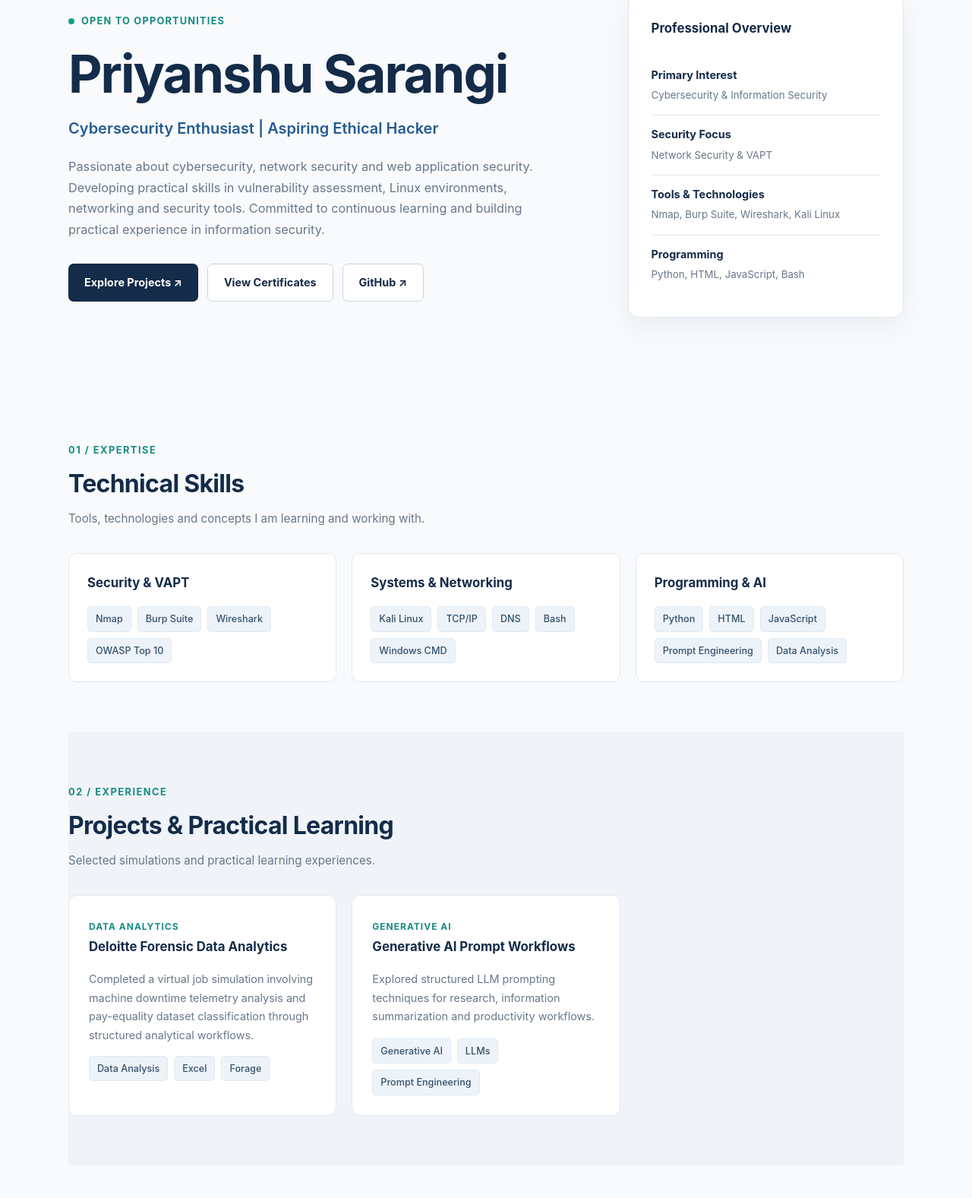
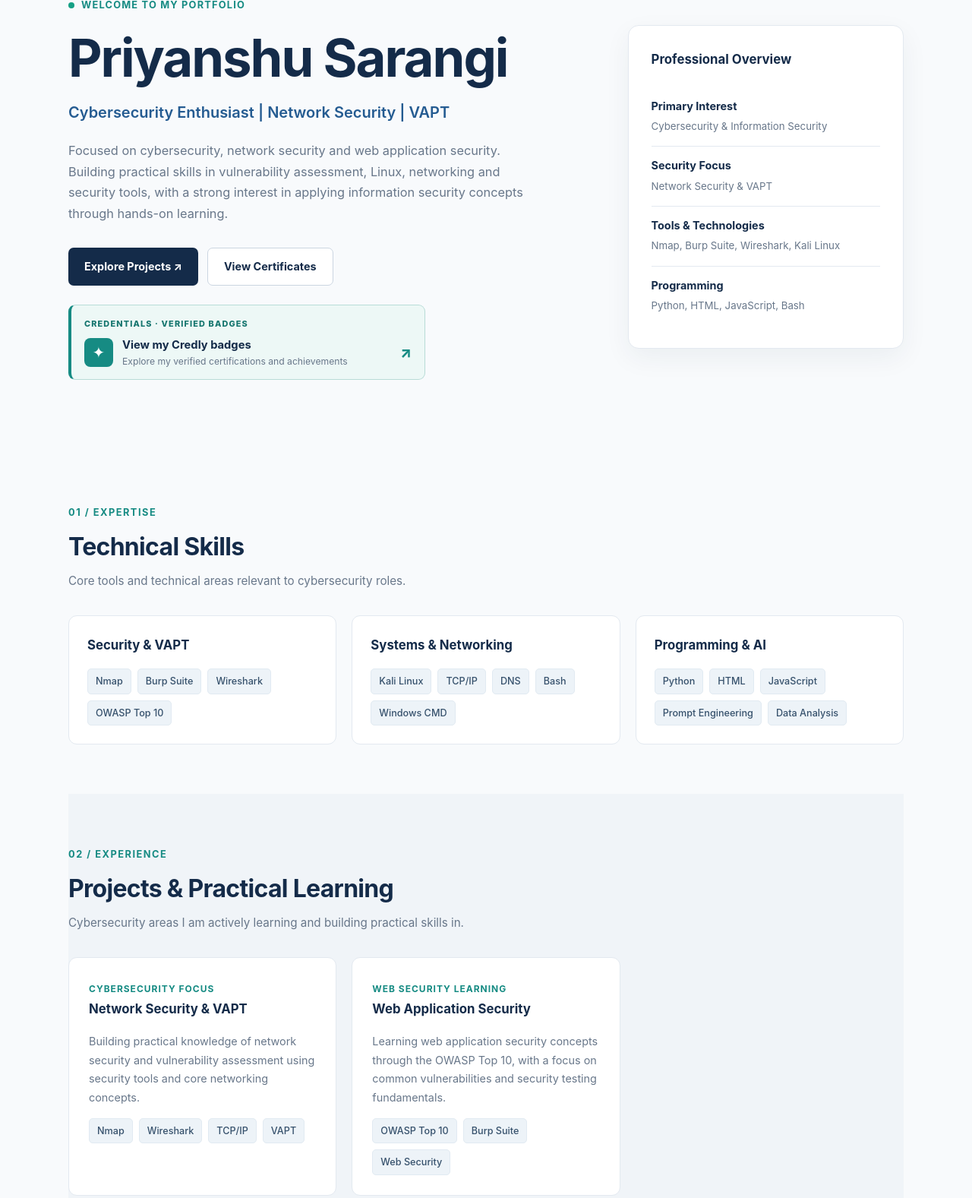
Before and after one commit to Priyanshu-sarangi/Priyanshu-Sarangi.github.io, a plain HTML site: page index.html in a window 1280 px wide. Shown: the part 186-1763 px from the top of the page at 76% size. Drawn offline with Linux system fonts and the light colour scheme.

Commit message:
Update index.html

```diff
--- a/index.html
+++ b/index.html
@@ -1,4 +1,3 @@
-
 <!DOCTYPE html>
 <html lang="en">
 <head>
@@ -153,7 +152,10 @@
       background: var(--navy);
     }
 
-    .btn-primary:hover { background: var(--blue); transform: translateY(-2px); }
+    .btn-primary:hover {
+      background: var(--blue);
+      transform: translateY(-2px);
+    }
 
     .btn-secondary {
       color: var(--navy);
@@ -340,7 +342,10 @@
       text-align: center;
     }
 
-    .contact-box h2 { margin: 0 0 10px; font-size: 1.8rem; }
+    .contact-box h2 {
+      margin: 0 0 10px;
+      font-size: 1.8rem;
+    }
 
     .contact-box p {
       color: #c5d2e0;
@@ -352,6 +357,97 @@
       color: var(--navy);
     }
 
+    /* Credly Feature */
+
+    .credly-feature {
+      max-width: 470px;
+      margin-top: 25px;
+      padding: 15px 17px;
+      border: 1px solid #b8dcd7;
+      border-left: 4px solid var(--teal);
+      border-radius: 9px;
+      background: #edf8f6;
+    }
+
+    .credly-kicker {
+      display: block;
+      margin-bottom: 8px;
+      color: #16766f;
+      font-size: .68rem;
+      font-weight: 800;
+      letter-spacing: 1.15px;
+    }
+
+    .credly-feature > a {
+      display: flex;
+      align-items: center;
+      gap: 12px;
+      color: var(--navy);
+    }
+
+    .credly-mark {
+      display: grid;
+      place-items: center;
+      flex: 0 0 38px;
+      width: 38px;
+      height: 38px;
+      border-radius: 8px;
+      background: var(--teal);
+      color: white;
+      font-size: 1.25rem;
+    }
+
+    .credly-copy {
+      display: flex;
+      flex: 1;
+      flex-direction: column;
+      line-height: 1.4;
+    }
+
+    .credly-copy strong {
+      color: var(--navy);
+      font-size: .92rem;
+    }
+
+    .credly-copy small {
+      margin-top: 3px;
+      color: var(--muted);
+      font-size: .76rem;
+    }
+
+    .credly-arrow {
+      color: var(--teal);
+      font-size: 1.2rem;
+      font-weight: 800;
+    }
+
+    .credly-feature > a:hover .credly-copy strong {
+      color: var(--teal);
+    }
+
+    .profile-links a {
+      color: var(--teal);
+      font-size: .88rem;
+      font-weight: 700;
+    }
+
+    .contact-links {
+      margin: 0 0 22px;
+      font-size: .92rem;
+      font-weight: 650;
+    }
+
+    .contact-links a {
+      color: white;
+      text-decoration: underline;
+      text-underline-offset: 4px;
+    }
+
+    .contact-links a:hover,
+    .profile-links a:hover {
+      opacity: .78;
+    }
+
     footer {
       padding: 25px 10px;
       text-align: center;
@@ -360,7 +456,7 @@
       border-top: 1px solid var(--border);
     }
 
-    /* Certificate modal */
+    /* Certificate Modal */
 
     .modal {
       display: none;
@@ -390,6 +486,8 @@
       cursor: pointer;
     }
 
+    /* Responsive Design */
+
     @media(max-width: 800px) {
       .hero {
         grid-template-columns: 1fr;
@@ -408,9 +506,11 @@
       .nav-links a { font-size: .76rem; }
       .logo { font-size: 1.05rem; }
       .hero h1 { letter-spacing: -1px; }
+
       .skills-grid, .projects-grid, .cert-grid {
         grid-template-columns: 1fr;
       }
+
       section.content-section { padding: 45px 0; }
       .contact-box { padding: 30px 20px; }
     }
@@ -422,6 +522,7 @@
 <nav>
   <div class="container nav-inner">
     <a href="#" class="logo">Priyanshu<span>.</span></a>
+
     <div class="nav-links">
       <a href="#about">About</a>
       <a href="#skills">Skills</a>
@@ -433,32 +534,54 @@
 
 <main class="container">
 
+  <!-- Hero Section -->
+
   <section class="hero" id="about">
+
     <div>
       <div class="eyebrow">
         <span class="dot"></span>
-        Open to Opportunities
+        Welcome To My Portfolio
       </div>
 
       <h1>Priyanshu Sarangi</h1>
 
-      <h2>Cybersecurity Enthusiast | Aspiring Ethical Hacker</h2>
+      <h2>Cybersecurity Enthusiast | Network Security | VAPT</h2>
 
       <p>
-        Passionate about cybersecurity, network security and web application
-        security. Developing practical skills in vulnerability assessment,
-        Linux environments, networking and security tools.
-        Committed to continuous learning and building practical experience
-        in information security.
+        Focused on cybersecurity, network security and web application security.
+        Building practical skills in vulnerability assessment, Linux, networking
+        and security tools, with a strong interest in applying information
+        security concepts through hands-on learning.
       </p>
 
       <div class="actions">
         <a href="#projects" class="btn btn-primary">Explore Projects ↗</a>
         <a href="#certificates" class="btn btn-secondary">View Certificates</a>
-        <a href="https://github.com" target="_blank" rel="noopener noreferrer"
-           class="btn btn-secondary">GitHub ↗</a>
+      </div>
+
+      <!-- Credly Highlight -->
+
+      <div class="credly-feature">
+        <span class="credly-kicker">CREDENTIALS · VERIFIED BADGES</span>
+
+        <a href="https://www.credly.com/users/priyanshu-sarangi/badges/credly"
+           target="_blank"
+           rel="noopener noreferrer">
+
+          <span class="credly-mark" aria-hidden="true">✦</span>
+
+          <span class="credly-copy">
+            <strong>View my Credly badges</strong>
+            <small>Explore my verified certifications and achievements</small>
+          </span>
+
+          <span class="credly-arrow" aria-hidden="true">↗</span>
+        </a>
       </div>
     </div>
+
+    <!-- Professional Overview -->
 
     <div class="hero-card">
       <h3>Professional Overview</h3>
@@ -483,18 +606,24 @@
         <span>Python, HTML, JavaScript, Bash</span>
       </div>
     </div>
+
   </section>
 
+  <!-- Skills Section -->
+
   <section class="content-section" id="skills">
+
     <div class="section-heading">
       <span class="section-number">01 / EXPERTISE</span>
       <h2>Technical Skills</h2>
-      <p>Tools, technologies and concepts I am learning and working with.</p>
+      <p>Core tools and technical areas relevant to cybersecurity roles.</p>
     </div>
 
     <div class="skills-grid">
+
       <div class="skill-box">
         <h3>Security & VAPT</h3>
+
         <div class="tags">
           <span class="tag">Nmap</span>
           <span class="tag">Burp Suite</span>
@@ -505,6 +634,7 @@
 
       <div class="skill-box">
         <h3>Systems & Networking</h3>
+
         <div class="tags">
           <span class="tag">Kali Linux</span>
           <span class="tag">TCP/IP</span>
@@ -516,6 +646,7 @@
 
       <div class="skill-box">
         <h3>Programming & AI</h3>
+
         <div class="tags">
           <span class="tag">Python</span>
           <span class="tag">HTML</span>
@@ -524,49 +655,64 @@
           <span class="tag">Data Analysis</span>
         </div>
       </div>
+
     </div>
   </section>
 
+  <!-- Projects Section -->
+
   <section class="content-section" id="projects">
+
     <div class="section-heading">
       <span class="section-number">02 / EXPERIENCE</span>
       <h2>Projects & Practical Learning</h2>
-      <p>Selected simulations and practical learning experiences.</p>
+      <p>Cybersecurity areas I am actively learning and building practical skills in.</p>
     </div>
 
     <div class="projects-grid">
+
       <div class="project-card">
-        <span class="project-label">Data Analytics</span>
-        <h3>Deloitte Forensic Data Analytics</h3>
+        <span class="project-label">Cybersecurity Focus</span>
+
+        <h3>Network Security & VAPT</h3>
+
         <p>
-          Completed a virtual job simulation involving machine downtime
-          telemetry analysis and pay-equality dataset classification
-          through structured analytical workflows.
+          Building practical knowledge of network security and vulnerability
+          assessment using security tools and core networking concepts.
         </p>
+
         <div class="tags">
-          <span class="tag">Data Analysis</span>
-          <span class="tag">Excel</span>
-          <span class="tag">Forage</span>
+          <span class="tag">Nmap</span>
+          <span class="tag">Wireshark</span>
+          <span class="tag">TCP/IP</span>
+          <span class="tag">VAPT</span>
         </div>
       </div>
 
       <div class="project-card">
-        <span class="project-label">Generative AI</span>
-        <h3>Generative AI Prompt Workflows</h3>
+        <span class="project-label">Web Security Learning</span>
+
+        <h3>Web Application Security</h3>
+
         <p>
-          Explored structured LLM prompting techniques for research,
-          information summarization and productivity workflows.
+          Learning web application security concepts through the OWASP Top 10,
+          with a focus on common vulnerabilities and security testing fundamentals.
         </p>
+
         <div class="tags">
-          <span class="tag">Generative AI</span>
-          <span class="tag">LLMs</span>
-          <span class="tag">Prompt Engineering</span>
+          <span class="tag">OWASP Top 10</span>
+          <span class="tag">Burp Suite</span>
+          <span class="tag">Web Security</span>
         </div>
       </div>
+
     </div>
   </section>
 
+  <!-- Certificates Section -->
+
   <section class="content-section" id="certificates">
+
     <div class="section-heading">
       <span class="section-number">03 / CREDENTIALS</span>
       <h2>Certifications & Achievements</h2>
@@ -579,6 +725,7 @@
         <div class="img-wrap" onclick="openModal('cert1.jpg')">
           <img src="cert1.jpg" alt="Generative AI certificate">
         </div>
+
         <div class="cert-info">
           <h3>Generative AI: From Prompts to Partnership</h3>
           <span class="cert-issuer">LinkedIn Learning</span>
@@ -589,6 +736,7 @@
         <div class="img-wrap" onclick="openModal('cert2.jpg')">
           <img src="cert2.jpg" alt="Deloitte data analytics certificate">
         </div>
+
         <div class="cert-info">
           <h3>Data Analytics Job Simulation</h3>
           <span class="cert-issuer">Deloitte Australia · Forage</span>
@@ -599,6 +747,7 @@
         <div class="img-wrap" onclick="openModal('cert3.jpg')">
           <img src="cert3.jpg" alt="Cybersecurity and IT fundamentals certificate">
         </div>
+
         <div class="cert-info">
           <h3>Cybersecurity & IT Fundamentals</h3>
           <span class="cert-issuer">Verified Completion Credential</span>
@@ -608,20 +757,40 @@
     </div>
   </section>
 
+  <!-- Contact Section -->
+
   <section class="content-section" id="contact">
+
     <div class="contact-box">
       <h2>Let's Connect</h2>
+
       <p>
         Interested in cybersecurity, collaboration and professional opportunities.
         Feel free to connect.
       </p>
+
+      <p class="contact-links">
+        <a href="https://www.linkedin.com/search/results/people/?keywords=Priyanshu%20Sarangi"
+           target="_blank"
+           rel="noopener noreferrer">LinkedIn</a>
+
+        <span> · </span>
+
+        <a href="https://github.com"
+           target="_blank"
+           rel="noopener noreferrer">GitHub</a>
+      </p>
+
       <a href="mailto:YOUR_EMAIL@example.com" class="btn">
         Get in Touch ↗
       </a>
     </div>
+
   </section>
 
 </main>
+
+<!-- Certificate Image Modal -->
 
 <div id="imgModal" class="modal" onclick="closeModal()">
   <span class="close-modal">&times;</span>
```
